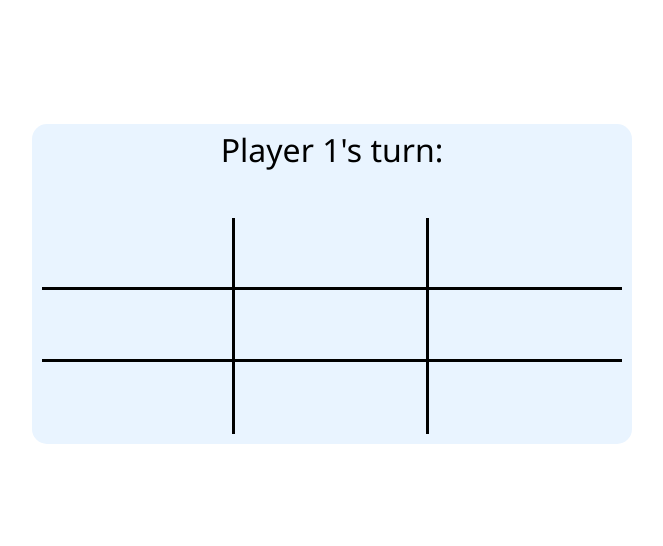
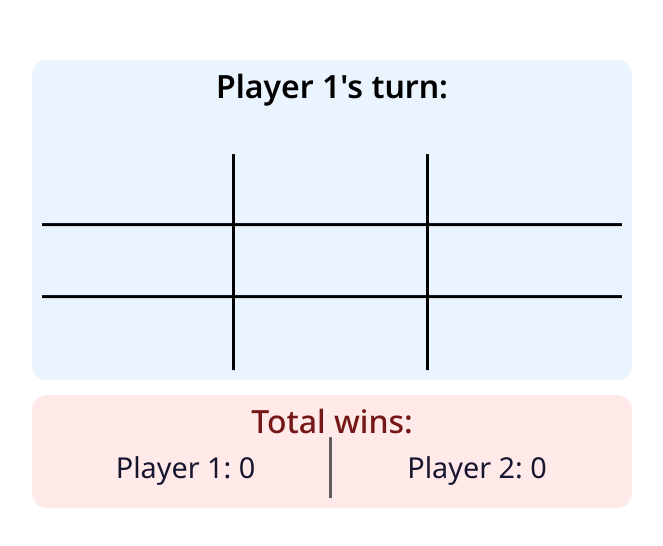
Before and after one commit to NontasBak/tic-tac-toe, a plain HTML site: page index.html in a window 1280 px wide. Shown: the part 116-662 px from the top of the page, without its empty margins (308-971 px from the left). Drawn offline with Linux system fonts and the light colour scheme.

Commit message:
Show winner stats and disable input on game end

```diff
--- a/index.html
+++ b/index.html
@@ -13,10 +13,16 @@
     <title>Tic Tac Toe</title>
 </head>
 <body>
-    <div class="ui-container">
-        <h1 class="turn"></h1>
-        <h3 class="warning"></h3>
-        <div class="board"></div>
+    <div class="game-container">
+        <div class="ui-container">
+            <h1 class="turn"></h1>
+            <h3 class="warning"></h3>
+            <div class="board"></div>
+        </div>
+        <div class="winner-stats-container">
+            <h2 class="winner-stats-header"></h2>
+            <div class="player-stats-container"></div>
+        </div>
     </div>
 </body>
 </html>
--- a/script.js
+++ b/script.js
@@ -65,11 +65,16 @@ function GameBoard() {
         })));
     }
 
+    const isFull = () => {
+        return board.every((row) => row.every((cell) => cell.getMarker() !== ""));
+    }
+
     return {
         getBoard,
         playMove,
         printBoard,
-        getAllIndex
+        getAllIndex,
+        isFull
     }
 }
 
@@ -79,21 +84,28 @@ function GameController(player1 = "Player 1", player2 = "Player 2") {
     const players = [
         {
             name: player1,
-            marker: "X"
+            marker: "X",
+            wins: 0
         },
         {
             name: player2,
-            marker: "O"
+            marker: "O",
+            wins: 0
         }
     ]
 
     let activePlayer = players[0];
+    let winner = null;
 
     const switchActivePlayer = () => {
         activePlayer = activePlayer === players[0] ? players[1] : players[0];
     }
 
     const getActivePlayer = () => activePlayer;
+
+    const getWinner = () => winner;
+
+    const getPlayers = () => players;
 
     const printNewRound = () => {
         board.printBoard();
@@ -138,9 +150,19 @@ function GameController(player1 = "Player 1", player2 = "Player 2") {
         }
 
         if(checkWinner()) {
+            winner = activePlayer;
+            activePlayer.wins++;
+
+            //console stuff below
             board.printBoard();
             console.log(`${activePlayer.name} won!`);
             console.log("--Game finished--");
+            return;
+        }
+
+        if(board.isFull()) {
+            players[0].wins++;
+            players[1].wins++;
             return;
         }
 
@@ -152,7 +174,10 @@ function GameController(player1 = "Player 1", player2 = "Player 2") {
         playRound,
         getMoveInputConsole,
         getActivePlayer,
-        getBoard: board.getBoard
+        getPlayers,
+        getBoard: board.getBoard,
+        getWinner,
+        boardIsFull: board.isFull
     }
 }
 
@@ -160,9 +185,10 @@ function ScreenController() {
     const game = GameController();
     const playerTurnH1 = document.querySelector(".turn");
     const boardDiv = document.querySelector(".board");
-    const warningH3 = document.querySelector(".warning")
+    const warningH3 = document.querySelector(".warning");
+    const winnerStatsDiv = document.querySelector(".winner-stats-container");
 
-    const updateScreen = (lastCellRowSelected, lastCellColumnSelected) => {
+    const updateBoardScreen = (lastCellRowSelected, lastCellColumnSelected) => {
         boardDiv.textContent = "";
 
         board = game.getBoard();
@@ -187,6 +213,22 @@ function ScreenController() {
         })
     }
 
+    const updateWinnerStatsScreen = () => {
+        const winnerStatsHeader = document.querySelector(".winner-stats-header");
+        const playerStatsDiv = document.querySelector(".player-stats-container");
+
+        playerStatsDiv.textContent = '';
+        winnerStatsHeader.textContent = '';
+        winnerStatsHeader.textContent = "Total wins:"
+
+        for(let i = 0; i < 2; i++) {
+            const playerStats = document.createElement("h3");
+            playerStats.textContent = `${game.getPlayers()[i].name}: ${game.getPlayers()[i].wins}`;
+
+            playerStatsDiv.appendChild(playerStats);
+        }
+    }
+
     const clickHandlerBoard = (e) => {
         const selectedRowIndex = e.target.dataset.rowIndex;
         const selectedColumnIndex = e.target.dataset.columnIndex;
@@ -198,11 +240,17 @@ function ScreenController() {
         }
 
         game.playRound(selectedRowIndex, selectedColumnIndex);
-        updateScreen(selectedRowIndex, selectedColumnIndex);
+        updateBoardScreen(selectedRowIndex, selectedColumnIndex);
+
+        if(game.getWinner() || game.boardIsFull()) {
+            boardDiv.removeEventListener("click", clickHandlerBoard)
+            updateWinnerStatsScreen();
+        }
     }
 
     boardDiv.addEventListener("click", clickHandlerBoard);
-    updateScreen(-1, -1);
+    updateBoardScreen(-1, -1);
+    updateWinnerStatsScreen();
 }
 
 ScreenController();
--- a/style.css
+++ b/style.css
@@ -15,13 +15,22 @@ body {
     min-height: 100vh;
 }
 
-.ui-container {
+.game-container {
+    display: flex;
+    flex-direction: column;
+    gap: 15px;
+    align-items: center;
+
     position: absolute;
     top: 50%;
     left: 50%;
     transform: translate(-50%, -50%);
+    width: min(80%, 600px);
+}
 
-    width: min(80%, 600px);
+.ui-container {
+
+    width: 100%;
     min-height: 40vh;
     background-color: rgb(233, 244, 255);
     padding: 10px;
@@ -36,6 +45,7 @@ body {
 
 .turn {
     font-size: 2rem;
+    font-weight: 600;
 }
 
 .board {
@@ -73,3 +83,40 @@ body {
     font-size: 1.5rem;
     height: 2rem;
 }
+
+.winner-stats-container {
+    min-height: 13vh;
+    width: 100%;
+    padding: 10px;
+    border-radius: 15px;
+    text-align: center;
+    background-color: rgb(255, 233, 233);
+
+    display: flex;
+    flex-direction: column;
+}
+
+.winner-stats-header {
+    flex: 1;
+    font-size: 2rem;
+    color: rgb(117, 23, 23);
+    font-weight: 500;
+}
+
+.player-stats-container {
+    flex: 1;
+    font-size: 1.8rem;
+    display: flex;
+    justify-content: space-around;
+    color: rgb(22, 22, 47);
+    align-items: center;
+}
+
+.player-stats-container > h3 {
+    width: 50%;
+    padding: 2vh 0;
+}
+
+.player-stats-container > h3:first-child {
+    border-right: 3px solid rgb(96, 96, 96);
+}
```
